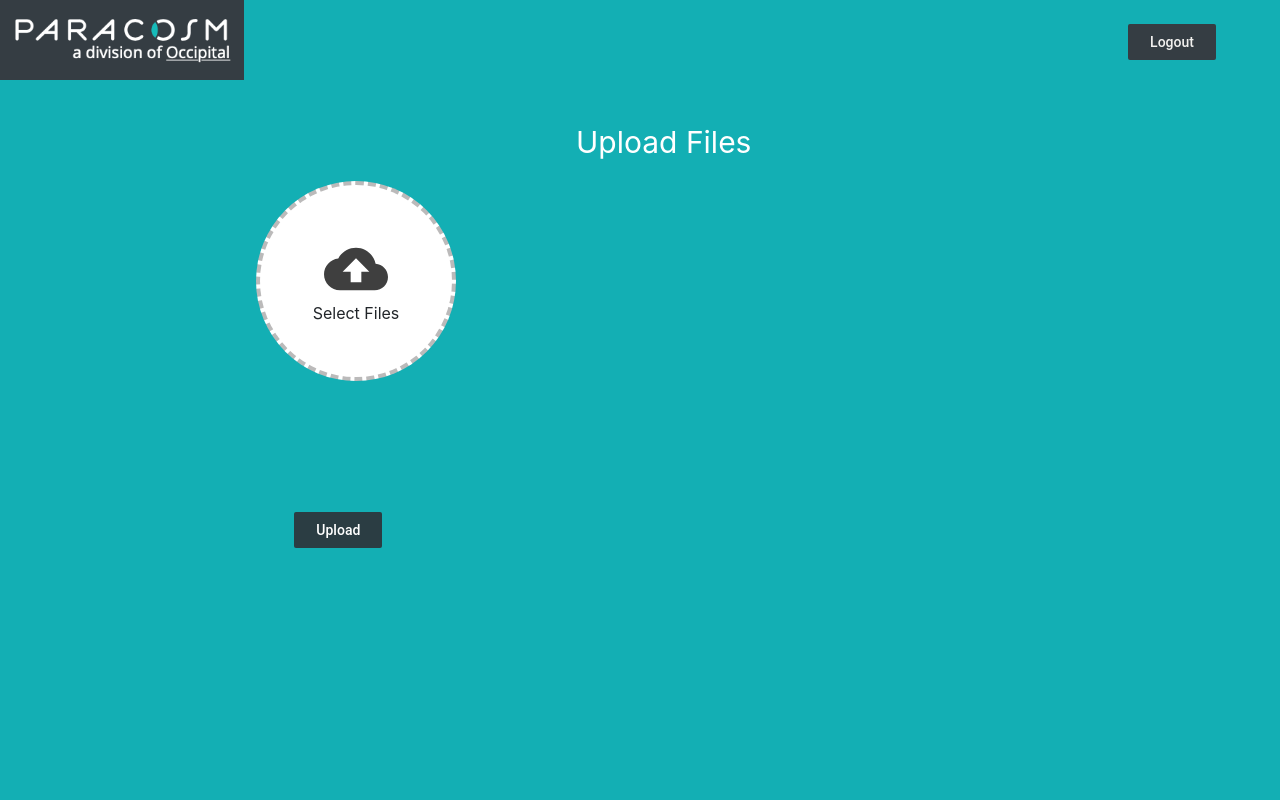
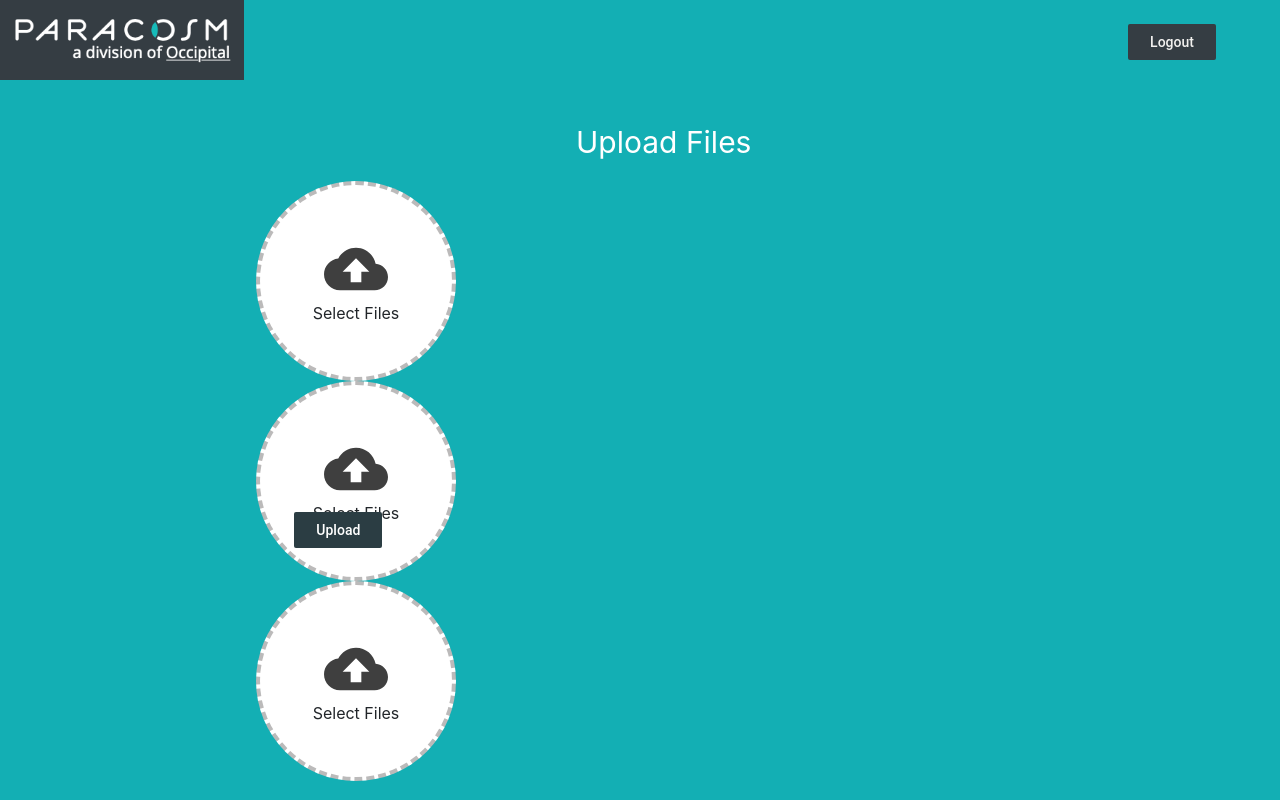
Before and after one commit to Group-9E-CEN3031/paracosm-proj, a React (Create React App) app in the folder client/: page /Upload in a window 1280 px wide. Built offline with nearby package versions, Linux system fonts and the light colour scheme.

Commit message:
getting rid of key credentials

```diff
--- a/client/src/views/FileUpload/Upload.js
+++ b/client/src/views/FileUpload/Upload.js
@@ -142,6 +142,14 @@ class Upload extends Component {
               onFilesAdded={this.onFilesAdded}
               disabled={this.state.uploading || this.state.successfullUploaded}
             />
+            <Dropzone
+              onFilesAdded={this.onFilesAdded}
+              disabled={this.state.uploading || this.state.successfullUploaded}
+            />
+            <Dropzone
+              onFilesAdded={this.onFilesAdded}
+              disabled={this.state.uploading || this.state.successfullUploaded}
+            />
           </div>
           <a className="Logo" target='_blank' rel="noopener noreferrer" href="https://paracosm.io">
             <img className="paracosm-logo" alt="" src={logo} />
```
Also changed, not shown: 1 other file (tests, documents, lock files or other folders).
